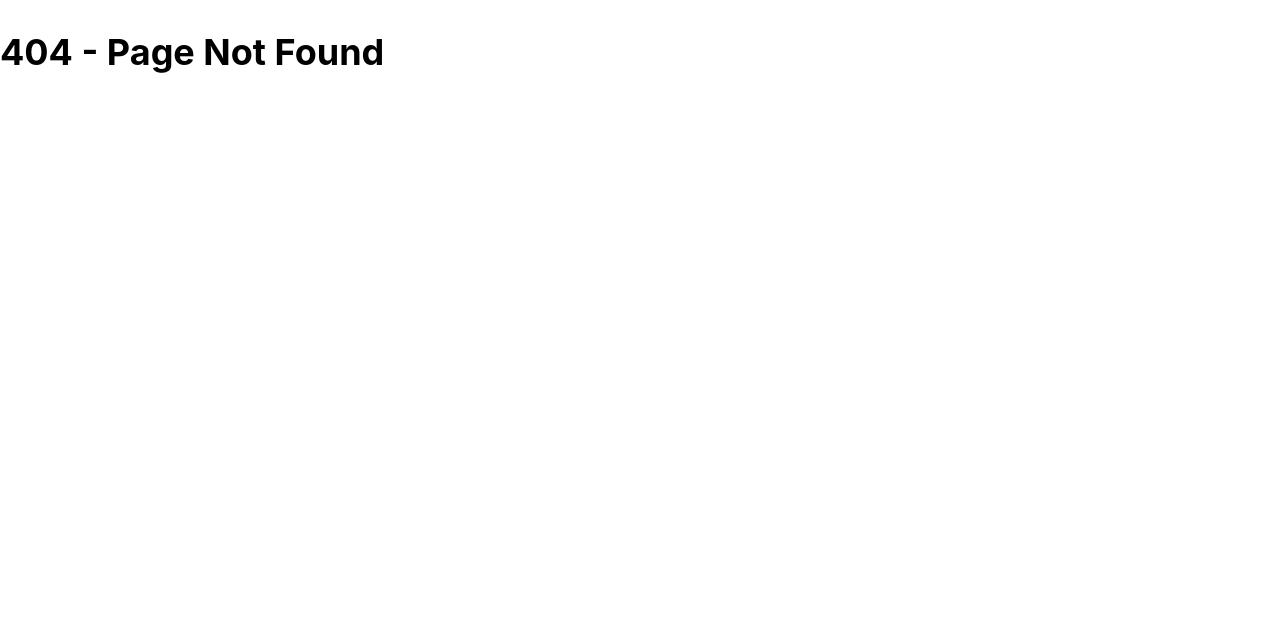
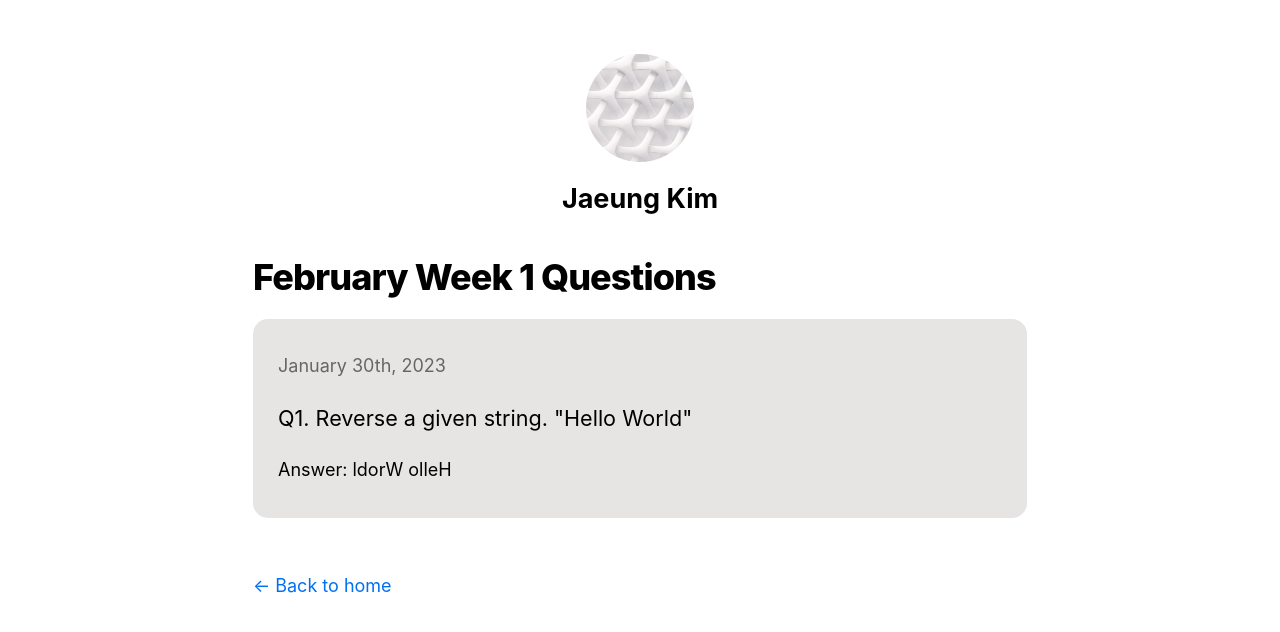
Before and after one commit to jaeungkim/portfolio-website-nextjs, a Next.js app: page /questions/febWeek1 in a window 1280 px wide. Before the commit this address had no page. Shown: the top 632 px of the page. Built offline with nearby package versions, Linux system fonts and the light colour scheme.

Commit message:
230130 08:24pm

```diff
--- a/pages/api/hello.tsx
+++ /dev/null
@@ -1,5 +0,0 @@
-import { NextApiRequest, NextApiResponse } from "next";
-
-export default (_: NextApiRequest, res: NextApiResponse) => {
-  res.status(200).json({ text: "Hello" });
-};
--- /dev/null
+++ b/pages/questions/febWeek1.tsx
@@ -0,0 +1,32 @@
+import Layout from "../../components/layout";
+import Head from "next/head";
+import utilStyles from "../../styles/utils.module.css";
+
+// QUESTION #1
+function reverseString(givenString: string): String {
+  const stringToArray = givenString.split("");
+  return stringToArray.reverse().join("");
+}
+
+export default function febWeek1() {
+  return (
+    <Layout>
+      <Head>
+        <title>JavaScript Basic Questions</title>
+      </Head>
+      <div>
+        <h1 className={utilStyles.headingXl}>February Week 1 Questions</h1>
+        {/* QUESTION #1 */}
+        <div className={utilStyles.questionsDiv}>
+          <p className={utilStyles.lightText}>January 30th, 2023</p>
+          <p className={utilStyles.headingMd}>
+            Q1. Reverse a given string. "Hello World"
+          </p>
+          <p>
+            Answer: <span>{reverseString("Hello Wrodl")}</span>
+          </p>
+        </div>
+      </div>
+    </Layout>
+  );
+}
```
Also changed, not shown: pages/index.tsx (+10 -0 lines), pages/questions/basicQuestions.tsx (+29 -21 lines).
